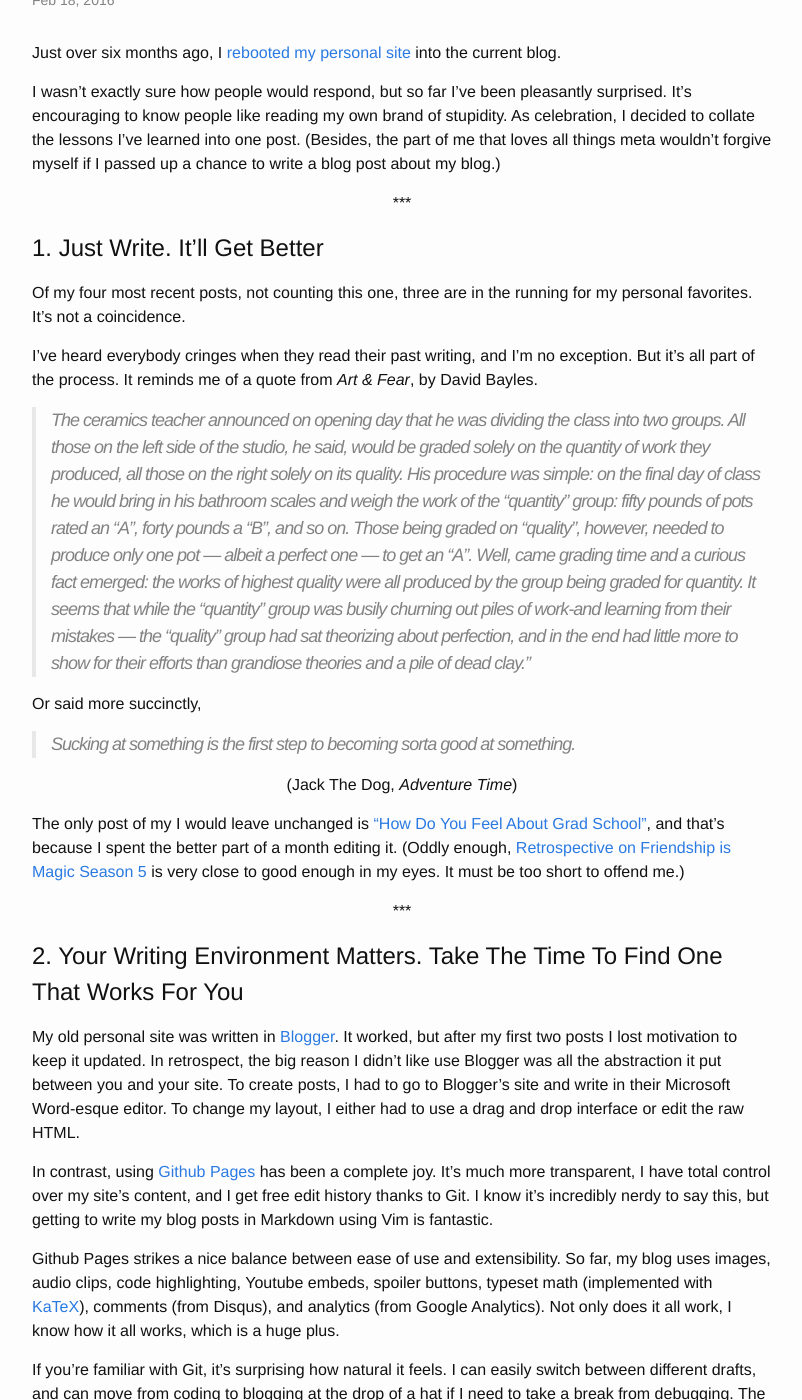
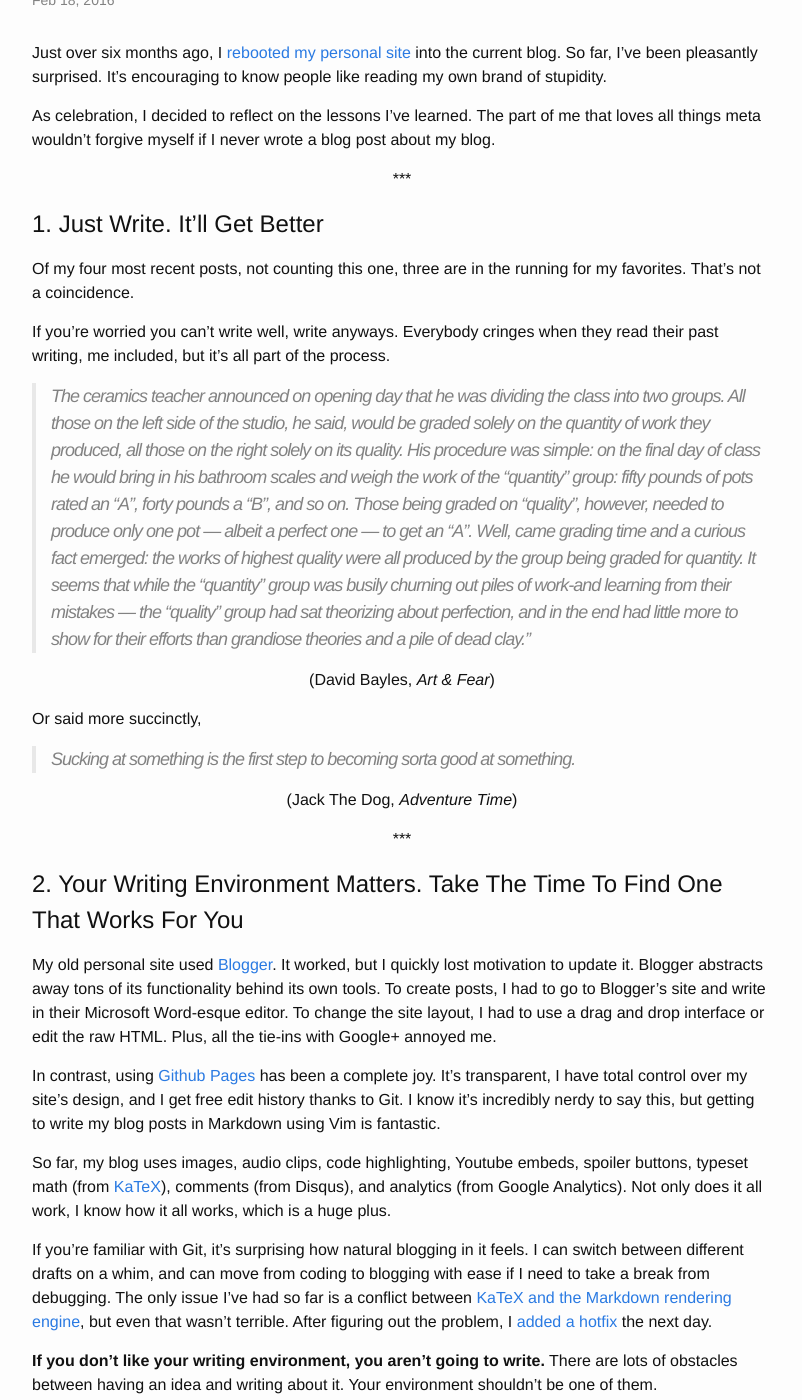
Before and after one commit to alexirpan/alexirpan.github.io, a Jekyll site: the page built from _posts/2016-02-18-half-year.markdown, in a window 1280 px wide and 1400 px high, scrolled down 224 px. Shown: the whole window, without its empty margins (238-1040 px from the left). Built offline with Jekyll 4.4.1, drawn with Linux system fonts in a browser that asks for light colours; some of the changed text lies outside the part shown.

Commit message:
Almost going to release this, just because I'm tired of working on it.

```diff
--- a/_posts/2016-02-18-half-year.markdown
+++ b/_posts/2016-02-18-half-year.markdown
@@ -5,13 +5,13 @@
 ---
 
 Just over six months ago, I [rebooted my personal site](http://www.alexirpan.com/2015/08/18/hello-world-again.html)
-into the current blog.
+into the current blog. So far, I've been pleasantly surprised.
+It's encouraging to know people like reading my own brand of
+stupidity.
 
-I wasn't exactly sure how people would respond, but so far I've been pleasantly
-surprised. It's encouraging to know people like reading my own brand of
-stupidity. As celebration, I decided to collate the lessons I've learned into
-one post. (Besides, the part of me that loves all things meta wouldn't forgive myself
-if I passed up a chance to write a blog post about my blog.)
+As celebration, I decided to reflect on the lessons I've learned.
+The part of me that loves all things meta wouldn't forgive myself
+if I never wrote a blog post about my blog.
 
 
 \*\*\*
@@ -20,13 +20,16 @@
 # 1. Just Write. It'll Get Better
 
 Of my four most recent posts, not counting this one, three are in the running
-for my personal favorites. It's not a coincidence.
+for my favorites. That's not a coincidence.
 
-I've heard everybody cringes when they read their past writing, and I'm no
-exception. But it's all part of the process. It reminds me of a quote
-from *Art & Fear*, by David Bayles.
+If you're worried you can't write well, write anyways.
+Everybody cringes when they read their past writing, me included,
+but it's all part of the process.
 
 > The ceramics teacher announced on opening day that he was dividing the class into two groups. All those on the left side of the studio, he said, would be graded solely on the quantity of work they produced, all those on the right solely on its quality. His procedure was simple: on the final day of class he would bring in his bathroom scales and weigh the work of the “quantity” group: fifty pounds of pots rated an “A”, forty pounds a “B”, and so on. Those being graded on “quality”, however, needed to produce only one pot — albeit a perfect one — to get an “A”. Well, came grading time and a curious fact emerged: the works of highest quality were all produced by the group being graded for quantity. It seems that while the “quantity” group was busily churning out piles of work-and learning from their mistakes — the “quality” group had sat theorizing about perfection, and in the end had little more to show for their efforts than grandiose theories and a pile of dead clay.”
+
+(David Bayles, *Art & Fear*)
+{: .centered }
 
 Or said more succinctly,
 
@@ -36,52 +39,46 @@
 (Jack The Dog, *Adventure Time*)
 {: .centered }
 
-The only post of my I would leave unchanged is
-["How Do You Feel About Grad School"](http://www.alexirpan.com/2016/01/03/grad-school.html),
-and that's because I spent the better part of a month editing it. (Oddly enough,
-[Retrospective on Friendship is Magic Season 5](http://www.alexirpan.com/2015/11/29/mlp-season-5-review.html)
-is very close to good enough in my eyes. It must be too short to offend me.)
-
 \*\*\*
 {: .centered }
 
 
 # 2. Your Writing Environment Matters. Take The Time To Find One That Works For You
 
-My old personal site was written in [Blogger](https://www.blogger.com). It worked,
-but after my first two posts I lost motivation to keep it updated. In retrospect,
-the big reason I didn't like use Blogger was all the abstraction it put between
-you and your site. To create posts, I had to go to Blogger's site and write in
-their Microsoft Word-esque editor. To change my layout, I either had to use
-a drag and drop interface or edit the raw HTML.
+My old personal site used [Blogger](https://www.blogger.com). It worked,
+but I quickly lost motivation to update it.
+Blogger abstracts away tons of its functionality behind its own tools.
+To create posts, I had to go to Blogger's site and write in
+their Microsoft Word-esque editor. To change the site layout, I had to use
+a drag and drop interface or edit the raw HTML. Plus, all the tie-ins with Google+
+annoyed me.
 
 In contrast, using [Github Pages](https://pages.github.com/) has been a complete
-joy. It's much more transparent, I have total
-control over my site's content, and I get free edit history thanks to Git.
+joy. It's transparent, I have total control over my site's design, and I
+get free edit history thanks to Git.
 I know it's incredibly nerdy to say this, but getting to write my blog posts
 in Markdown using Vim is fantastic.
 
-Github Pages strikes a nice balance between ease of use
-and extensibility. So far, my blog uses images, audio clips, code
-highlighting, Youtube embeds, spoiler buttons, typeset math (implemented with [KaTeX](http://khan.github.io/KaTeX/)),
+So far, my blog uses images, audio clips, code
+highlighting, Youtube embeds, spoiler buttons, typeset math (from [KaTeX](http://khan.github.io/KaTeX/)),
 comments (from Disqus), and analytics (from Google Analytics).
 Not only does it all work, I know how it all works, which is a huge plus.
 
-If you're familiar with Git, it's surprising how natural it feels. I can easily
-switch between different drafts, and can move from coding to blogging at the
-drop of a hat if I need to take a break from debugging. The only issue I've had
-so far is a conflict between
+If you're familiar with Git, it's surprising how natural blogging in it feels.
+I can switch between different drafts on a whim, and can move from coding to
+blogging with ease if I need to take a break from debugging.
+The only issue I've had so far is a conflict between
 [KaTeX and the Markdown rendering engine](https://github.com/Khan/KaTeX/issues/20#issuecomment-133649914),
 but even that wasn't terrible. After figuring out the problem, I
 [added a hotfix](https://github.com/alexirpan/alexirpan.github.io/commit/bb00924acd5e1e1c5fbca8fd25847058f1d9ad1c)
-the next day. (Please don't ask how the regex works. It just does.)
+the next day.
 
 **If you don't like your writing environment, you aren't going to write.**
-There are lots of obstacles between an idea and its execution.
-Your working environment shouldn't be one of them.
+There are lots of obstacles between having an idea and writing about it.
+Your environment shouldn't be one of them.
 
 
-# 3. Writing Will Take Longer Than You Think
+# 3. It'll Take Longer Than You Think
 
 I never planned to have an update schedule. As a student, I knew my work loads
 could shoot up in an instance, and I didn't want to feel obligated to write
@@ -89,8 +86,8 @@
 
 What I didn't expect was how *long* writing would take.
 Without fail, every post I write takes longer to
-finish than I think it will.
-And for the record, I've tried to account for planning fallacy from day one.
+finish than I think it will. This is even after I account for the
+planning fallacy.
 As Douglas Hofstadter puts it,
 
 > Hofstadter's Law: It always takes longer than you expect, even when you take into account Hofstadter's Law.
@@ -99,7 +96,7 @@
 {: .centered}
 
 Proving Hofstadter's Law wouldn't be so bad if I didn't do most of my writing
-at midnight. To show how bad this can be, let's look at the commits for
+at midnight. To show how bad this can be, here are the commits for
 my [first technical post](http://www.alexirpan.com/2015/08/23/simulating-a-biased-coin-with-a-fair-one.html).
 
 ![Commits for coins branch](/public/half-year/coins-commits.png)
@@ -116,8 +113,8 @@
 * Final proofreading and launch Sunday evening. Attempt to fix my sleep
 schedule for Monday fails miserably.
 
-I have literally lost sleep to my blog posts. It's silly and stupid, but I
-don't see it changing. In fact, I'm doing some late night writing right now.
+I have literally lost sleep to blogging, It's silly, it's stupid, and I
+don't see it changing anytime soon. In fact, I'm doing some late night writing right now.
 Check the commits for this post. You should find a commit at 1 AM,
 another at 2 AM, a few 3 AM commits mixed in...
 
@@ -128,8 +125,9 @@
 {: .centered}
 
 
-Like all good programmers, I express my rage through commit messages.
-Here are some gems from the commits for my graduate school post.
+It's okay to get frustrated at your writing speed. Everyone wishes they could
+write it right the first time, but no one does. Try not to let it bother you,
+and keep going. (I find that taking my rage out on commit messages helps.)
 
 > More things. All the things. man whose going to read these commits anyways (Sat Dec 19 03:36:46 2015)
 
@@ -139,33 +137,29 @@
 
 > URGH JUST SHIP IT. (Sun Jan 10 11:50:03 2016)
 
-If you're going to write, allocate some time. Then make that estimate
-longer. Then expect to go over that estimate, unless you manage to
-stay very, very focused.
-
-(Incidentally, this is why you should consider a [CFAR workshop](http://rationality.org/workshops/).
+Incidentally, this is why you should consider a [CFAR workshop](http://rationality.org/workshops/).
 Reading about logical fallacies doesn't actually stop you from making them.
-I haven't done one because the cost is scary, but I've considered it.)
+I haven't done one because the cost is scary, but I've considered it.
 
 
-# 4. Don't Worry About Ideas. Worry About Time
+# 4. Don't Worry About Your Ideas. Worry About Your Time
 
 In the past 6 months, I've written fourteen posts. Fifteen, if you count this one.
 That averages to just over one post every 2 weeks.
 
-It turns out I have blog-worthy ideas more often than once every 2 weeks.
+I have blog-worthy ideas more often than once every 2 weeks.
 When I started this, I was worried I'd run out of things to say, but
-the opposite has turned true; I have too many ideas, and need to aggressively
-filter them down.
+the opposite has turned true; I have too many ideas, and need to filter them
+aggressively.
 
 I consider myself a slow person in all aspects of life.
 I rarely solve a problem at first glance, unless I've seen a problem that's
 very very similar. I almost never ask questions in lecture,
-because I rarely know enough to articulate what I'm confused about.
+because I'm usually so lost I can't articulate what I'm confused about.
 And when it comes to writing, I have to phrase an idea once in the head
 and thrice on the page before I'm satisfied.
 
-Being so isn't bad, but it baffles me that web serials like [Worm](https://parahumans.wordpress.com/)
+Being slow isn't bad, but it baffles me that web serials like [Worm](https://parahumans.wordpress.com/)
 and blogs like [Slate Star Codex](http://slatestarcodex.com/) can update over once
 a week. I certainly can't do that. It requires a level of discipline I don't
 have yet.
@@ -187,29 +181,24 @@
 
 Once I tried to [write like how I'd talk if I had the time to phrase things
 just right](http://paulgraham.com/talk.html), I started noticing patterns.
-I start many sentences with "and" or "but" or "because", the abruptness
-of the conjunction is neat. I say "A and B and C"
-instead of the more correct "A, B, and C", the missing commas make
-it flow quicker.
+I start sentences with "and" or "but" or "because", since I like
+the abruptness of the conjunction. I say "A and B and C"
+instead of the more correct "A, B, and C" at times, because sometimes I don't
+want the mental pauses from commas.
 
-I adopted one to two sentence paragraphs.
-They're very good when you want to emphasize ideas with force.
+I adopted sudden paragraphy breaks, since they're very good for emphasizing
+specific ideas. I insert parallel structure everywhere, since it's an easy way
+to connect disparate ideas.
 
-I add parallel structure wherever I can. It's simple, it's straightforward,
-and it's an easy way to make disparate ideas seem connected.
+When you write, you're trying to say something. So actually **say it**. Don't
+couch it in formal writing, just say it. If that means you add internet memes
+everywhere, then so be it.
 
-I don't know if this is my style or if it's my habits, but maybe the two
-aren't so different. Still, it's very cool that I'm more aware of these
-patterns. It also means I have to spend lots of time revising.
-If I'm not careful, my writing will become nothing but habits.
-Every paragraph will have shoehorned parallelism.
-Words will repeat. Every sentence will get structured similarly, and
-my writing will become dull and laggard.
-
-I can recognize good writing. The hard part is getting there.
+There's a time and place for formal writing. Blog posts are neither the time
+nor the place.
 
 
-# 6. Experience, Not Effort, Is The Driver Of Quality
+# 6. Experience, Not Effort, Is The Key Factor Of Quality
 
 This one surprised me. Consider two posts, one about [Doctor Whooves Adventures](http://www.alexirpan.com/2015/09/24/how-an-audio-play-about-a-time-traveling-pony-turned-me-into-a-fanboy.html),
 and the other about [AlphaGo](http://www.alexirpan.com/2016/01/28/deepmind-go.html).
@@ -234,15 +223,12 @@
 presentations last semester. *Of course my technical posts are going to be better
 than my non-technical ones, I've had years of practice.*
 
-Writing is the process of turning ideas into words. It's a lot easier
-if you've seen and explained these ideas before.
-
-That's not saying all my non-technical writing is bad. My finest work is
-a [non-technical thinkpiece](http://www.alexirpan.com/2016/01/03/grad-school.html),
-after all. (Seriously, I know I've linked it so many times, but go read my
-grad school post if you haven't. I doubt I'll ever write anything better.)
-I plan to focus more on non-technical writing in the next 6 months, and this
-post is the first step on that path.
+That's not saying all my non-technical writing is bad. My best post
+a [non-technical thinkpiece about grad school](http://www.alexirpan.com/2016/01/03/grad-school.html),
+after all. (Seriously, go read it if you haven't. I doubt I'll ever write anything
+better.) What I'm saying is that if you're going to write about something unfamiliar,
+don't be surprised if it takes you ages to churn out something mediocre. It took
+me a month of winter break before I was comfortable launching that post publically.
 
 
 # 7. Do Peer Review Whenever You Can
@@ -316,15 +302,17 @@
 
 And with that, I'll close with a quote.
 
-> Do you see now, Doctor? This land is divided, and there is no fixing it.
+> SP: Do you see now, Doctor? This land is divided, and there is no fixing it.
 >
-> Oh, I do see...I see that this cannot stand. I see that things are wrong here.
+> Doctor: Oh, I do see...I see that this **cannot stand.** I see that things are wrong here.
 Things are very, very wrong, and I don't like it very much. I see that there is
 pain here, and I don't like that either. I see that you've grown complacent.
 I think everyone has. There is nothing worse for life than complacency, my dear,
-and I shall not **have it.**
+and I shall not **have it.** I might not know many things about this land of
+myth and magic, but I know that Twilight is on the other side of this conflict and
+I know that this conflict is causing misery. I'm correct to correct both those things.
 
-(Doctor Whooves Adventures, *Bells of Fate*)
+(*Doctor Whooves Adventures*, "Bells of Fate")
 {: .centered }
 
 Onwards and upwards!
```
Also changed, not shown: other parts of _posts/2016-02-18-half-year.markdown (+1 -1 lines).
